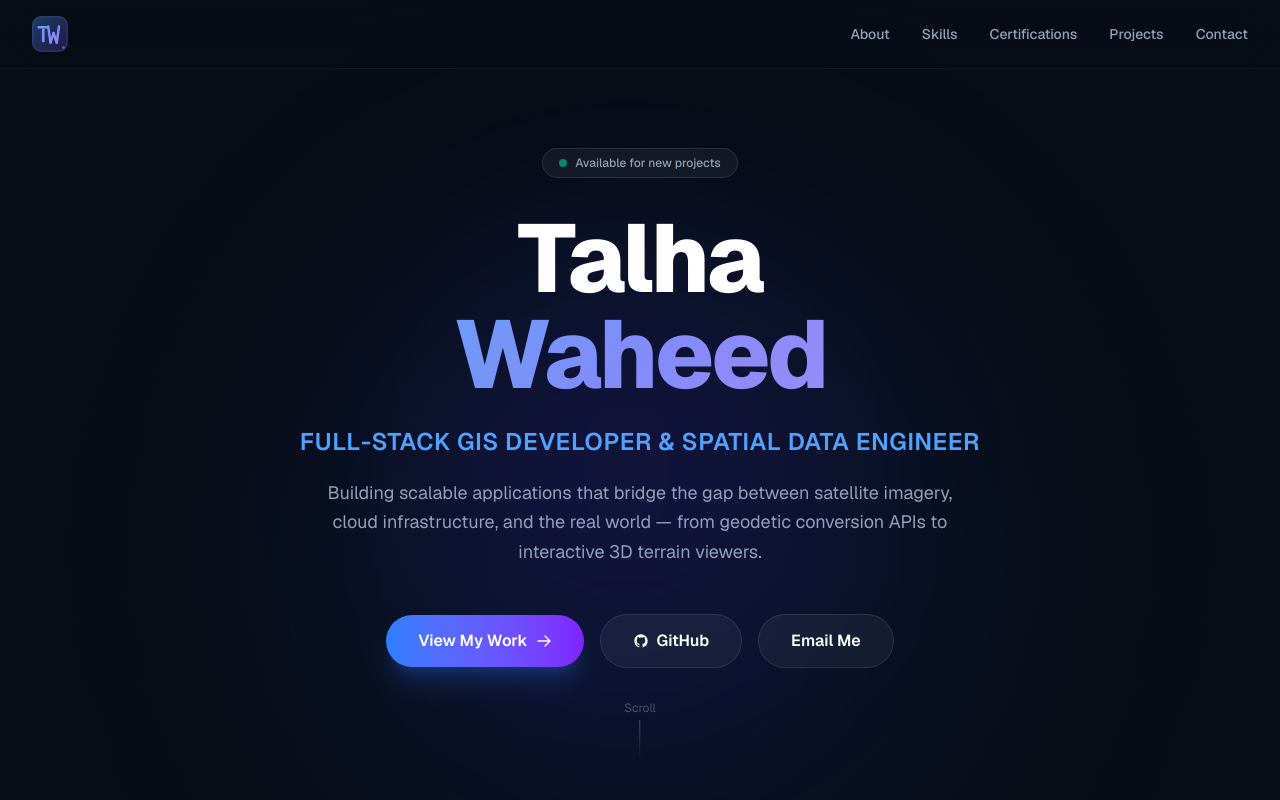
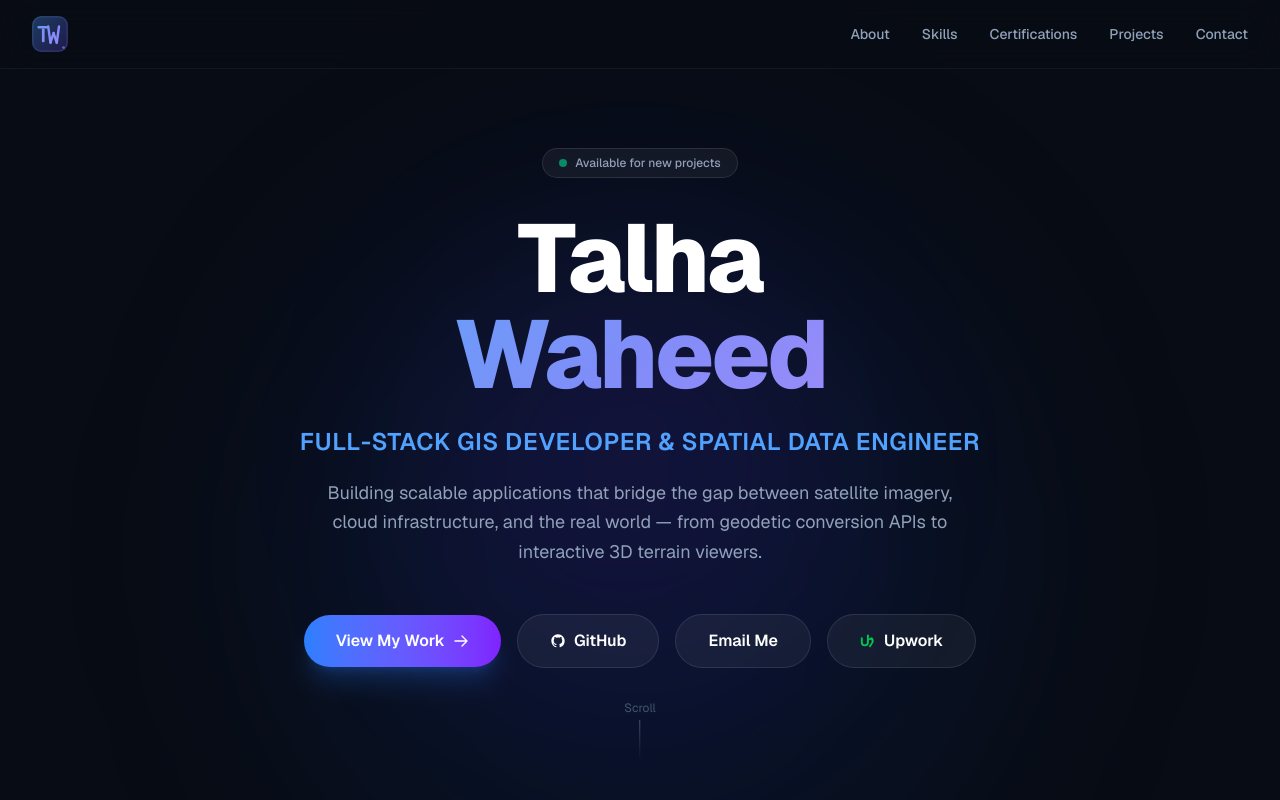
Before and after one commit to talhawgj/twaheedgj, a Next.js app: page / in a window 1280 px wide. Shown: the top 800 px of the page. Built offline with nearby package versions, Linux system fonts and the light colour scheme.

Commit message:
feat: add Upwork profile link to Hero CTA and SEO JSON-LD schema

```diff
--- a/app/layout.tsx
+++ b/app/layout.tsx
@@ -154,6 +154,7 @@ const personSchema = {
   sameAs: [
     "https://github.com/talhawgj",
     "https://www.linkedin.com/in/talha-waheed",
+    "https://upwork.com/freelancers/talhaw",
   ],
 };
 
--- a/app/page.tsx
+++ b/app/page.tsx
@@ -97,6 +97,17 @@ export default function Home() {
               className="px-8 py-3.5 rounded-full font-semibold border border-white/10 bg-white/5 text-white hover:bg-white/10 transition-all duration-200"
             >
               Email Me
+            </a>
+            <a
+              href="https://upwork.com/freelancers/talhaw"
+              target="_blank"
+              rel="noreferrer"
+              className="px-8 py-3.5 rounded-full font-semibold border border-white/10 bg-white/5 text-white hover:bg-white/10 transition-all duration-200 flex items-center gap-2"
+            >
+              <svg className="w-4 h-4 text-green-500" fill="currentColor" viewBox="0 0 24 24">
+                <path d="M17.58,6.86A5.25,5.25,0,0,0,13.26,9.1V2.6H10.42V13.88a3.17,3.17,0,1,1-6.33,0V6.86H1.25v7.2a6,6,0,0,0,12,0V11a2.4,2.4,0,0,1,4.36,1.42c0,3-4.52,7.31-4.52,7.31L15.3,21.8l3.6-5.83A5.13,5.13,0,0,0,20.42,12C20.42,8.91,19.34,6.86,17.58,6.86Z" />
+              </svg>
+              Upwork
             </a>
           </div>
         </div>
```
